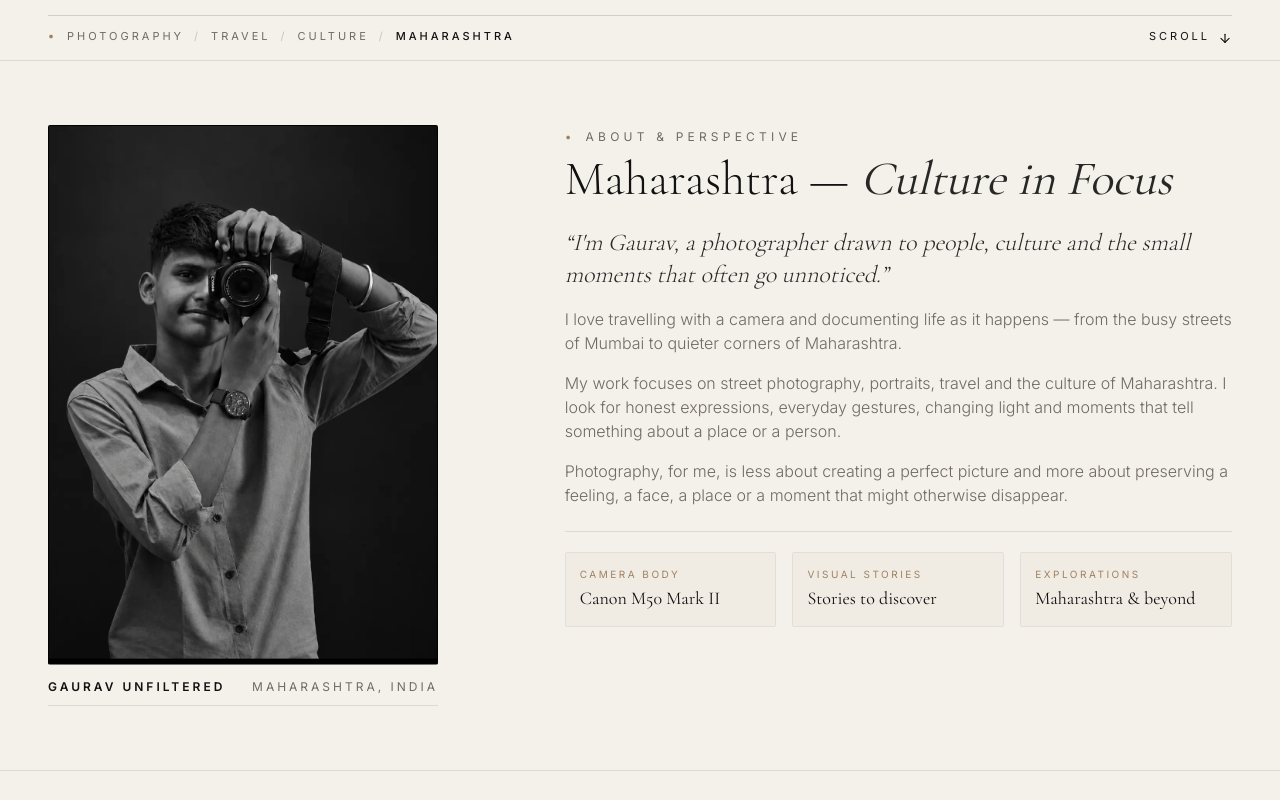
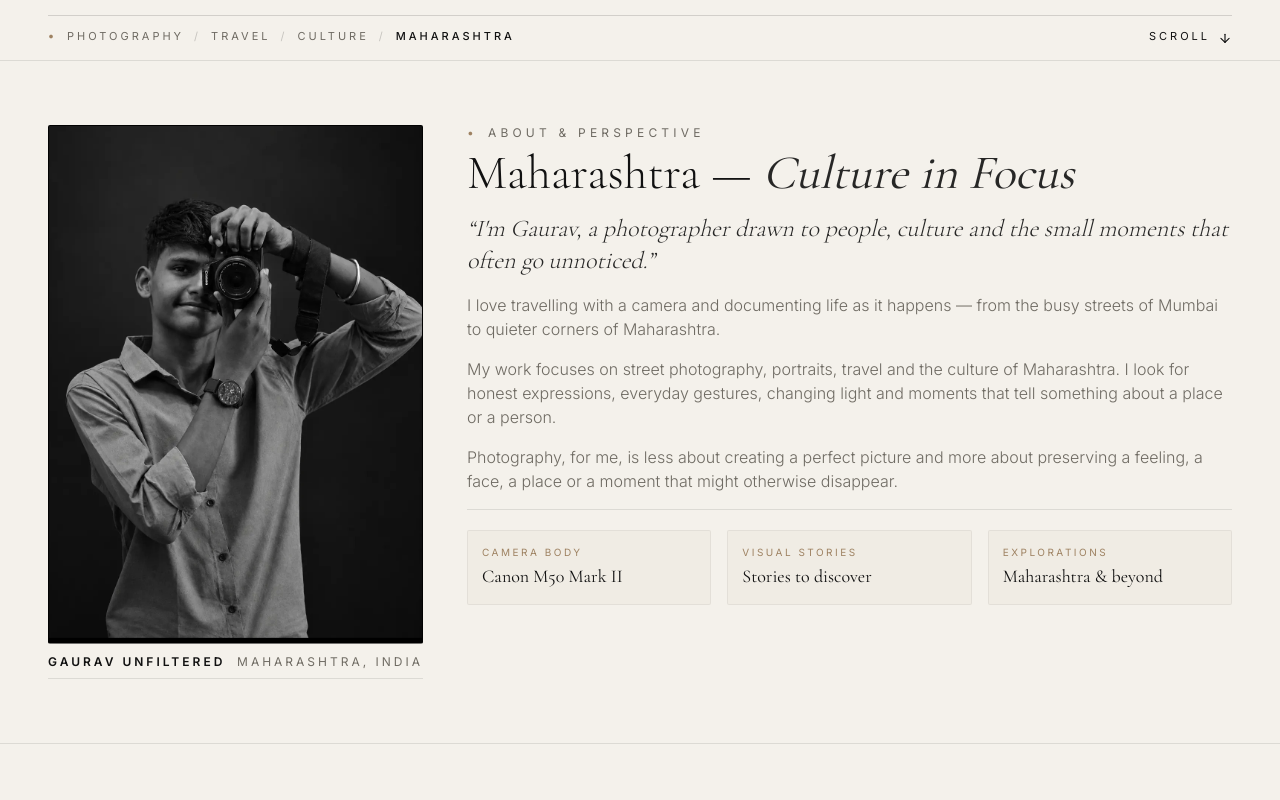
Before and after one commit to yogesh357/GauravD_Portfolio, a Next.js app: page / in a window 1280 px wide. Shown: the part 740-1540 px from the top of the page. Built offline with nearby package versions, Linux system fonts and the light colour scheme; no server answers.

Commit message:
update about layout

```diff
--- a/components/layout/Footer.tsx
+++ b/components/layout/Footer.tsx
@@ -123,9 +123,19 @@ export function Footer() {
         </div>
 
         {/* Bottom Tier: Copyright & Colophon */}
-        <div className="footer-reveal flex flex-col sm:flex-row justify-between items-start sm:items-center text-[10px] text-canvas/40 tracking-wider pt-4 border-t border-white/5 gap-2">
-          <p>© {new Date().getFullYear()} GAURAV ALL PHOTOGRAPHS COPYRIGHTED.</p>
-          <p>DESIGNED WITH EDITORIAL RESTRAINT • POWERED BY NEXT.JS & GSAP</p>
+        <div className="footer-reveal flex flex-col sm:flex-row justify-between items-start sm:items-center text-[10px] text-canvas/40 tracking-wider pt-4 border-t border-white/5 gap-2 font-mono">
+          <p>© {new Date().getFullYear()} GAURAV. ALL PHOTOGRAPHS COPYRIGHTED.</p>
+          <div className="flex flex-wrap items-center gap-x-2 text-canvas/40">
+            <span>DESIGNED &amp; DEVELOPED BY</span>
+            <span className="text-canvas/80 font-medium tracking-widest">YOGESH</span>
+            <span className="text-canvas/30">•</span>
+            <a
+              href="tel:9763449839"
+              className="text-bronze hover:text-canvas transition-colors font-mono font-medium"
+            >
+              +91 9763449839
+            </a>
+          </div>
         </div>
       </div>
     </footer>
--- a/components/sections/AboutPhotographer.tsx
+++ b/components/sections/AboutPhotographer.tsx
@@ -104,12 +104,12 @@ export function AboutPhotographer({ settings }: AboutPhotographerProps) {
       ref={containerRef}
       className="py-10 sm:py-14 lg:py-16 px-6 sm:px-12 max-w-7xl mx-auto border-t border-ink/10"
     >
-      <div className="grid grid-cols-1 lg:grid-cols-12 gap-8 lg:gap-14 items-start">
+      <div className="flex flex-col lg:flex-row gap-8 lg:gap-11 items-start">
         {/* Left Column: Portrait & Location Tag */}
-        <div className="lg:col-span-5 flex flex-col items-center lg:items-start space-y-3.5">
+        <div className="w-full lg:w-[375px] shrink-0 flex flex-col items-center lg:items-start space-y-2.5">
           <div
             ref={portraitWrapperRef}
-            className="relative aspect-[3/4.15] w-full max-w-sm sm:max-w-md lg:max-w-[390px] overflow-hidden bg-black shadow-xl border border-ink/15 rounded-[2px]"
+            className="relative aspect-[1024/1416] w-full max-w-[375px] overflow-hidden bg-black shadow-xl border border-ink/15 rounded-[2px]"
           >
             <div ref={portraitInnerRef} className="relative w-full h-full">
               <Image
@@ -117,27 +117,27 @@ export function AboutPhotographer({ settings }: AboutPhotographerProps) {
                 alt="Gaurav Unfiltered with camera"
                 fill
                 priority
-                sizes="(max-width: 640px) 100vw, (max-width: 1024px) 45vw, 35vw"
+                sizes="(max-width: 640px) 100vw, (max-width: 1024px) 50vw, 375px"
                 className="object-cover object-center"
               />
             </div>
           </div>
 
-          <div className="about-text-reveal w-full max-w-sm sm:max-w-md lg:max-w-[390px] flex items-center justify-between text-[11px] sm:text-xs tracking-widest text-ink-muted uppercase border-b border-ink/10 pb-2.5 font-mono">
+          <div className="about-text-reveal w-full max-w-[375px] flex items-center justify-between text-[11px] sm:text-xs tracking-widest text-ink-muted uppercase border-b border-ink/10 pb-2 font-mono">
             <span className="font-semibold text-ink">GAURAV UNFILTERED</span>
             <span className="text-ink-muted">MAHARASHTRA, INDIA</span>
           </div>
         </div>
 
         {/* Right Column: Statement, Narrative & Badges */}
-        <div className="lg:col-span-7 flex flex-col space-y-5 lg:space-y-6 pt-1">
+        <div className="flex-1 min-w-0 flex flex-col space-y-3.5 lg:space-y-4">
           <div>
-            <div className="about-text-reveal flex items-center space-x-2.5 text-xs tracking-ultra uppercase text-ink-muted mb-2.5">
+            <div className="about-text-reveal flex items-center space-x-2.5 text-xs tracking-ultra uppercase text-ink-muted mb-2">
               <span className="text-bronze">•</span>
               <span>ABOUT & PERSPECTIVE</span>
             </div>
             <div className="overflow-hidden">
-              <h2 className="about-reveal-line font-serif text-2xl sm:text-3xl md:text-4xl lg:text-4xl xl:text-5xl font-light text-ink leading-tight">
+              <h2 className="about-reveal-line font-serif text-2xl sm:text-3xl md:text-4xl lg:text-4xl xl:text-5xl font-light text-ink leading-[1.1]">
                 Maharashtra — <span className="italic font-normal text-ink/90">Culture in Focus</span>
               </h2>
             </div>
```
